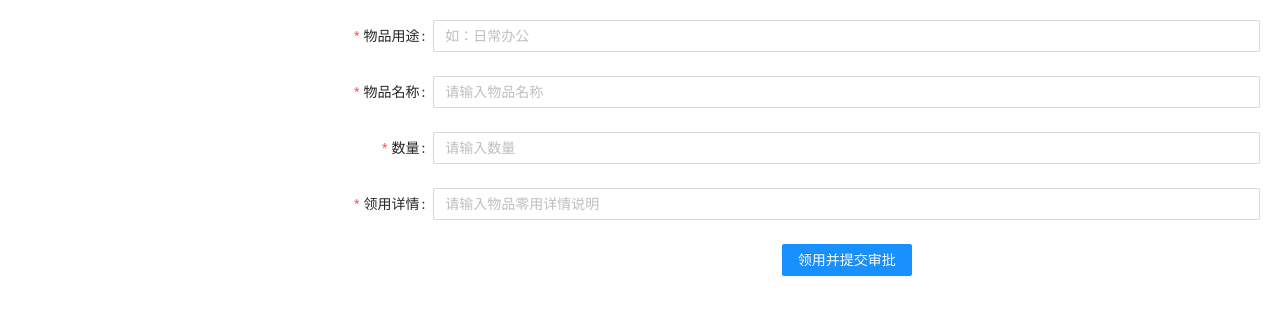
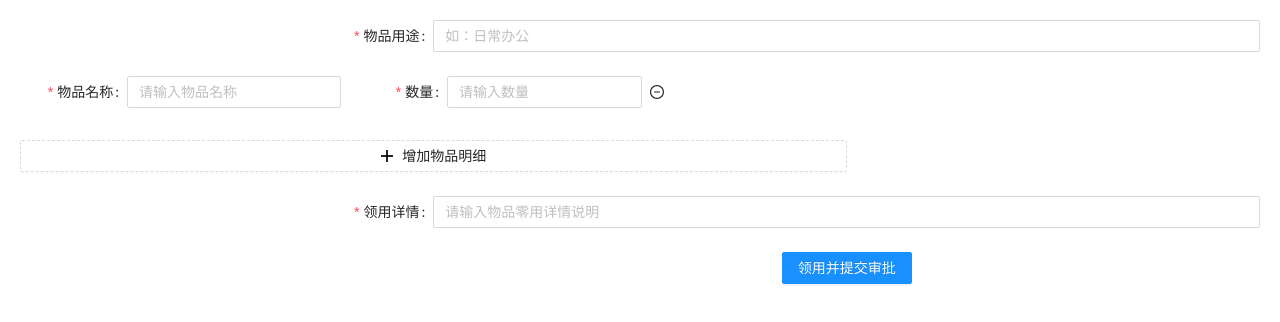
Before and after one commit to open-dingtalk/h5app-approve-demo, a React (Create React App) app in the folder fronted/: page / in a window 1280 px wide. Shown: the top 322 px of the page. Built offline with nearby package versions, Linux system fonts and the light colour scheme.

Commit message:
feat:'申领提交'

```diff
--- a/fronted/src/List.js
+++ b/fronted/src/List.js
@@ -1,7 +1,8 @@
 import React from "react";
 import axios from "axios";
 import {domain} from "./App";
-import {Form, Input, Button } from "antd";
+import {Form, Input, Button, Space} from "antd";
+import { MinusCircleOutlined, PlusOutlined } from '@ant-design/icons';
 
 const buttonStyle = {height:'60px',margin: '10px', padding: '10px', fontsize:'18px'};
 
@@ -94,13 +95,19 @@ class List extends React.Component {
     };
 
     onFinish = (values) => {
+        console.log(values.add);
+        const adds = [];
+        values.add.map(element => {
+            adds.push({"name": "物品名称", "value": element.name});
+            adds.push({"name":"数量","value":element.count});
+        });
         const detailForms = [{
-            "textForms":[{"name": "物品名称", "value": values.name},{"name":"数量","value":values.count}],name:"物品明细"
+            "textForms":adds,name:"物品明细"
         }]
         const textForms = [{"name": "物品用途","value":values.purpose},{"name":"领用详情","value":values.detail}]
 
         this.goodsCollectionAndApprove(detailForms,textForms)
-        console.log('Success:', JSON.stringify(values));
+        console.log('Success:', values);
       };
 
     render() {
@@ -121,9 +128,16 @@ class List extends React.Component {
                     <Input placeholder="如：日常办公"/>
                 </Form.Item>
 
+                <Form.List name="add" initialValue={[{}]}>
+                    {(fields, { add , remove }) => (
+                    <>
+                        {fields.map(({ key, name, fieldKey, ...restField }) => (
+                        <Space key={key} style={{ display: 'flex', marginBottom: 8 }} align="baseline">
+
                             <Form.Item
                                 label="物品名称"
-                    name="name"
+                                name={[name, 'name']}
+                                // fieldKey={[fieldKey, 'first']}
                                 rules={[{ required: true, message: '请输入物品名称!' }]}
                             >
                                 <Input placeholder="请输入物品名称"/>
@@ -131,11 +145,26 @@ class List extends React.Component {
 
                             <Form.Item
                                 label="数量"
-                    name="count"
+                                name={[name, 'count']}
+                                // fieldKey={[fieldKey, 'last']}
                                 rules={[{ required: true, message: '请输入数量!' }]}
                             >
                                 <Input placeholder="请输入数量"/>
                             </Form.Item>
+
+                            <MinusCircleOutlined onClick={() => remove(name)} />
+                        </Space>
+                        ))}
+                        <Form.Item>
+                        <Button type="dashed" onClick={() => add(1)} block icon={<PlusOutlined />}>
+                            增加物品明细
+                        </Button>
+                        </Form.Item>
+                    </>
+                    )}
+                </Form.List>
+
+
 
                 <Form.Item
                     label="领用详情"
```
Lines whose indentation alone changed are shown as unchanged.
